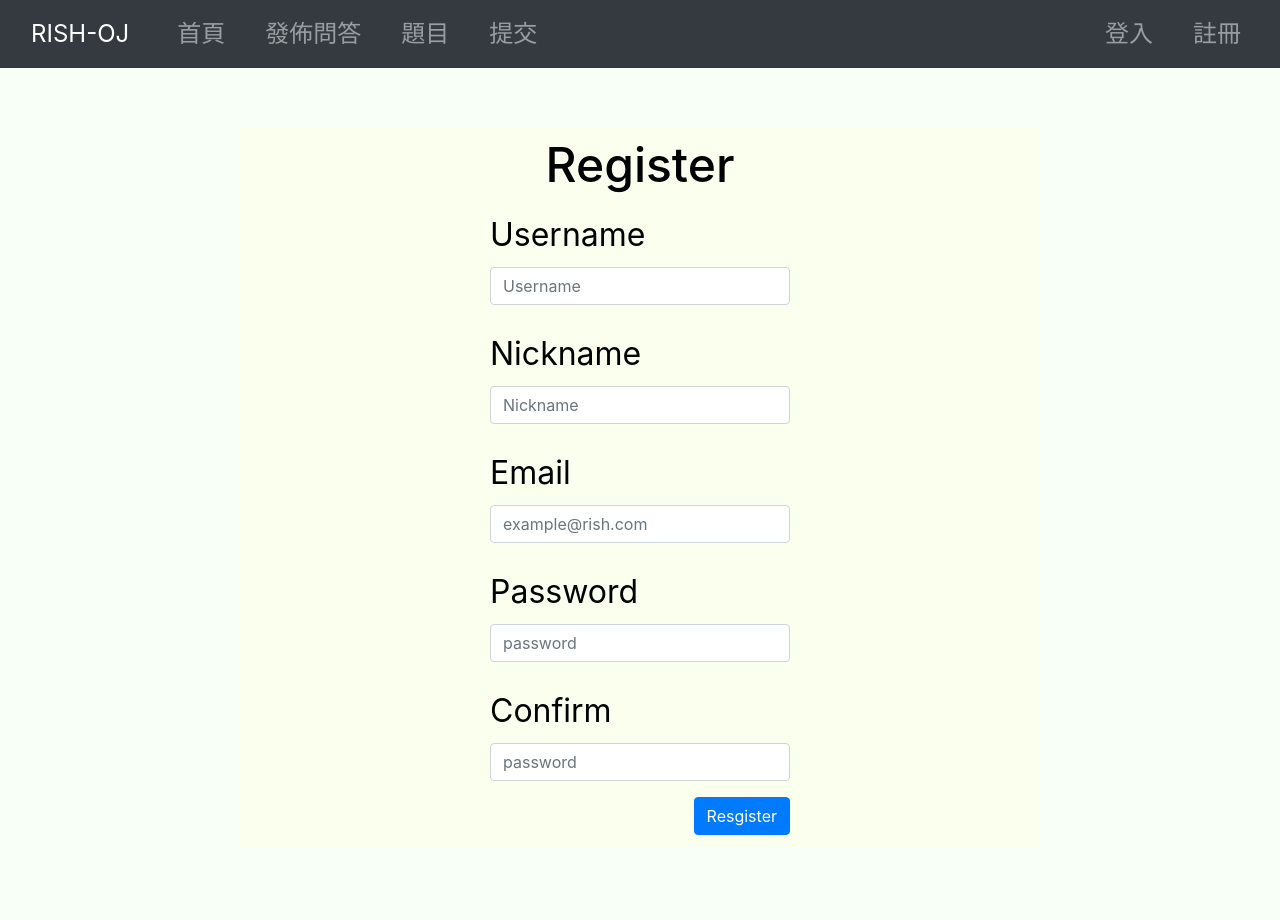
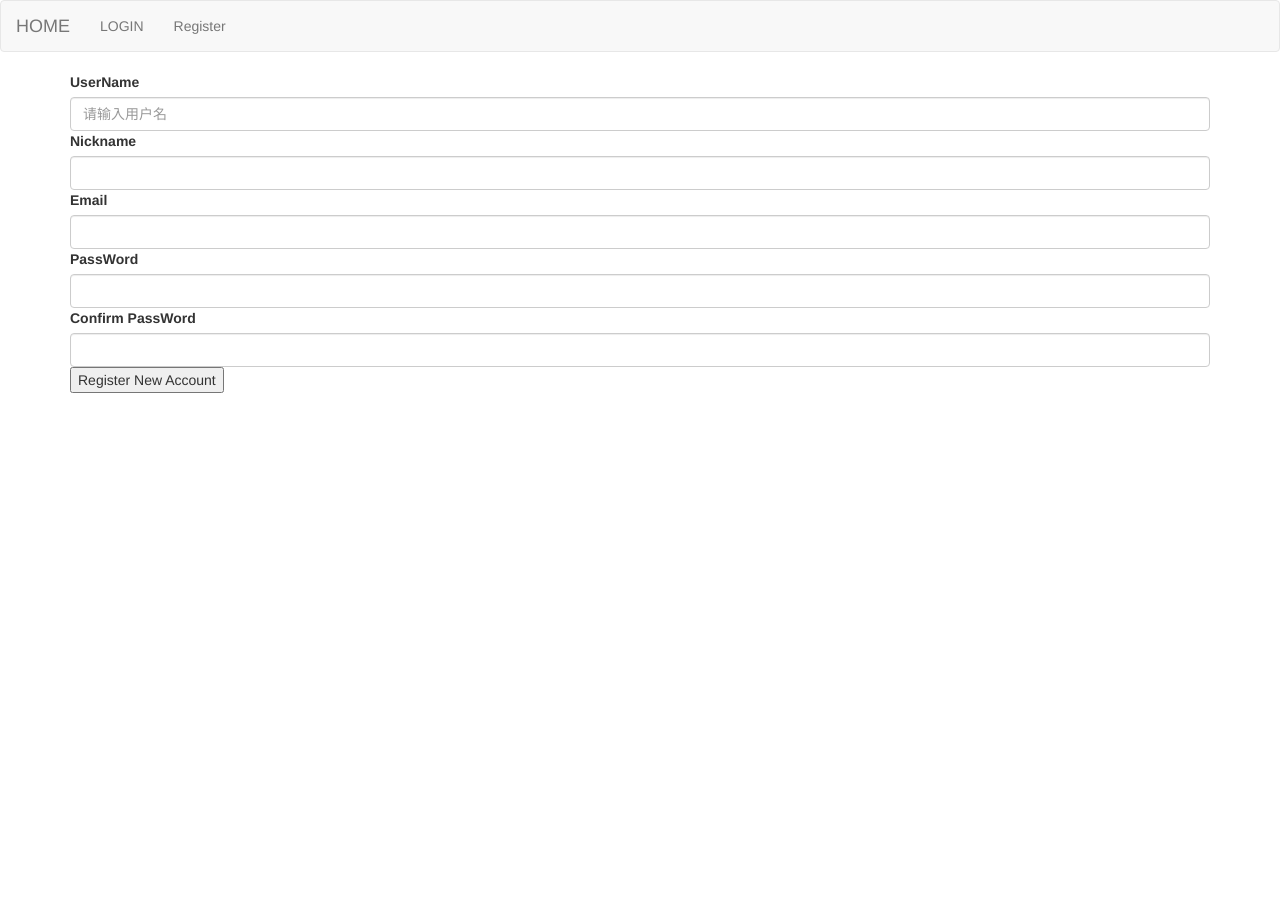
Before and after one commit to rishteam/flask-test, a Flask app: page /register in a window 1280 px wide. After the commit the page ends 393 px from the top, so only its background shows below. Run offline with Flask 2, Linux system fonts and the light colour scheme; some libraries are stand-ins or nearby versions.

Commit message:
[flask-test] change the specification

```diff
--- a/app.py
+++ b/app.py
@@ -28,14 +28,15 @@
 
 @app.route('/question_list', methods=['GET', 'POST'])
 def question_list():
-	return render_template('question_list.html')
+	questions = Problem.query.order_by(Problem.problemId.desc()).all()
+	return render_template('question_list.html',questions=questions)
 
 @app.route('/question', methods=['GET', 'POST'])
-
+@login_required
 def question():
 	return render_template('question.html')
 
-@app.route('/submit/', methods=['GET','POST'])
+@app.route('/submit', methods=['GET','POST'])
 @login_required
 def submit():
 	global submit_id
@@ -59,7 +60,7 @@
 			pass
 
 
-@app.route('/')
+@app.route('/index')
 def index():
 	return render_template('index.html')
 
@@ -76,8 +77,6 @@
 		username = Account.query.filter(Account.username == form.username.data).first()
 		email = Account.query.filter(Account.email == form.email.data).first()
 
-		print("{} | {}".format(form.password.data, form.confirm.data))
-
 		if username or email:
 			return 'Username or Email collision'
 		elif form.password.data != form.confirm.data:
@@ -92,9 +91,6 @@
 
 	return render_template('register.html', form=form)
 
-@app.route('/test')
-def test():
-	return render_template('index.html')
 
 
 @app.route('/login', methods=['GET', 'POST'])
@@ -102,9 +98,8 @@
 	form = FormLogin()
 	if form.validate_on_submit():
 		#  當使用者按下login之後，先檢核帳號是否存在系統內。
-		print("validate")
 		user = Account.query.filter_by(username=form.username.data).first()
-		print("{}: {}".format(login, user))
+
 		if user:
 			#  當使用者存在資料庫內再核對密碼是否正確。
 			if user.check_password(form.password.data):
@@ -138,9 +133,9 @@
 
 
 @app.route('/userinfo')
+@login_required
 def userinfo():
-	return 'Here is UserINFO'
-
+	return render_template('userinfo.html')
 
 if __name__ == '__main__':
 	if LISTEN_ALL:
--- a/models.py
+++ b/models.py
@@ -7,9 +7,9 @@
 class Problem(db.Model):
 	__tablename__  = 'problem'
 	__table_args__ = {'mysql_collate': 'utf8_general_ci'}
-	problemName = db.Column(db.String(100), primary_key=True)
+	uid = db.Column(db.Integer, primary_key=True , nullable=False, unique=True)
+	problemName = db.Column(db.String(100), nullable=False, unique=True)
 	problemId = db.Column(db.Integer, nullable=False, unique=True)
-	uid = db.Column(db.Integer, nullable=False, unique=True)
 
 class Account(UserMixin, db.Model):
 	__tablename__  = 'account'
--- a/templates/base.html
+++ b/templates/base.html
@@ -1,77 +1,56 @@
-<!DOCTYPE html>
-<html>
-{% import "bootstrap/wtf.html" as wtf %}
-<head>
-	<title>{% block title %}{% endblock %}</title>
-	{% with messages = get_flashed_messages() %}
-		{% if messages %}
-			{% for messages in messages %}
-				<h3>{{ messages }}</h3>
-				<script type="text/javascript">alert(1)</script>
-			{% endfor %}
-		{% endif %}
-	{% endwith %}
-</head>
+{% extends "bootstrap/base.html" %}
+{% block title %}UserRegister{% endblock title %}
 
-{% block Css %}{% endblock %}
-<link rel="stylesheet" type="text/css" href="../static/css/template.css">
-<script src="https://code.jquery.com/jquery-3.3.1.slim.min.js" integrity="sha384-q8i/X+965DzO0rT7abK41JStQIAqVgRVzpbzo5smXKp4YfRvH+8abtTE1Pi6jizo" crossorigin="anonymous"></script>
-<script src="https://cdnjs.cloudflare.com/ajax/libs/popper.js/1.14.7/umd/popper.min.js" integrity="sha384-UO2eT0CpHqdSJQ6hJty5KVphtPhzWj9WO1clHTMGa3JDZwrnQq4sF86dIHNDz0W1" crossorigin="anonymous"></script>
-<script src="https://stackpath.bootstrapcdn.com/bootstrap/4.3.1/js/bootstrap.min.js" integrity="sha384-JjSmVgyd0p3pXB1rRibZUAYoIIy6OrQ6VrjIEaFf/nJGzIxFDsf4x0xIM+B07jRM" crossorigin="anonymous"></script>
-<link rel="stylesheet" href="https://stackpath.bootstrapcdn.com/bootstrap/4.3.1/css/bootstrap.min.css" integrity="sha384-ggOyR0iXCbMQv3Xipma34MD+dH/1fQ784/j6cY/iJTQUOhcWr7x9JvoRxT2MZw1T" crossorigin="anonymous">
-<!-- <script src="{{ url_for('static',filename='js/index.js') }}"type="text/javascript"></script> -->
+{% block Css %}
+{% endblock %}
 
-<body style="background-color: rgba(204, 255, 204, 0.15)">
-	<nav class="navbar navbar-expand-md navbar-dark bg-dark fixed-top">
-		<div class="container-fluid">
-			<div class="navbar-brand" style="font-size: 1.5em;">
-				RISH-OJ
-			</div>
-			<div class="collapse navbar-collapse">
-				<ul class="navbar-nav mr-auto">
-					<li class="nav-item">
-						<a class="nav-link" href="/">首頁</a>
-					</li>
-					<li class="nav-item">
-						<a class="nav-link" href="{{ url_for('question') }}">發佈問答</a>
-					</li>
-					<li class="nav-item">
-						<a class="nav-link" href="{{ url_for('question_list') }}">題目</a>
-					</li>
-					<li class="nav-item">
-						<a class="nav-link" href="{{ url_for('submit') }}">提交</a>
-					</li>
-				</ul>
-				{% if current_user.is_authenticated %}
-					<hr class="d-sm-flex d-md-flex d-lg-none">
-					<ul class="navbar-nav ml-md-auto d-block d-sm-flex d-md-flex">
-						<li class="nav-item">
-							<a class="nav-link" href="{{ url_for('setting') }}">設定</a>
-						</li>
-						<li class="nav-item">
-							<a class="nav-link" href="{{ url_for('logout') }}">登出</a>
-						</li>
-					</ul>
-				{% else %}
-					<hr class="d-sm-flex d-md-flex d-lg-none">
-					<ul class="navbar-nav ml-md-auto d-block d-sm-flex d-md-flex">
-						<li class="nav-item">
-							<a class="nav-link" href="{{ url_for('login') }}">登入</a>
-						</li>
-						<li class="nav-item">
-							<a class="nav-link" href="{{ url_for('register') }}">註冊</a>
-						</li>
-					</ul>
-				{% endif %}
-			</div>
-		</div>
+{% block navbar %}
+<nav class="navbar navbar-default">
+  <div class="container-fluid">
+    <!-- Brand and toggle get grouped for better mobile display -->
+    <div class="navbar-header">
+      <button type="button" class="navbar-toggle collapsed" data-toggle="collapse" data-target="#bs-example-navbar-collapse-1" aria-expanded="false">
+        <span class="sr-only">Toggle navigation</span>
+        <span class="icon-bar"></span>
+        <span class="icon-bar"></span>
+        <span class="icon-bar"></span>
+      </button>
+        <!-- 透過url_for設定HOME連結綁定index -->
+      <a class="navbar-brand" href="{{ url_for('index')}}">HOME</a>
+    </div>
 
-	</nav>
+    <!-- Collect the nav links, forms, and other content for toggling -->
+    <div class="collapse navbar-collapse" id="bs-example-navbar-collapse-1">
+      <ul class="nav navbar-nav">
+        {% if current_user.is_authenticated %}
+        <!-- 透過url_for設定USERINFO連結綁定userinfo -->
+        <li><a href="{{ url_for('userinfo') }}">USERINFO</a></li>
+        <!-- 透過url_for設定LOGOUT連結綁定LOGOUT -->
+        <li><a href="{{ url_for('logout') }}">LOGOUT</a></li>
+        {% else %}
+        <!-- 透過url_for設定LOGIN連結綁定LOGIN -->
+        <li><a href="{{ url_for('login') }}">LOGIN</a></li>
+        <!-- 透過url_for設定LOGIN連結綁定LOGIN -->
+        <li><a href="{{ url_for('register') }}">Register</a></li>
+        {% endif %}
+      </ul>
 
-	{% block main %}{% endblock %}
+    </div><!-- /.navbar-collapse -->
+  </div><!-- /.container-fluid -->
+</nav>
+{% endblock navbar %}
 
-</body>
+{% block content %}
+    <div class="container">
+        <!-- 用來接後端傳來的flash-message -->
+        {% for message in get_flashed_messages() %}
+        <div class="alert alert-warning">
+            <!-- 弄一個x的button，點擊之後讓訊息消失，可參考bootstrap說明 -->
+            <button type="button" class="close" data-dismiss="alert">&times;</button>
+            {{ message }}
+        </div>
+        {% endfor %}
 
-
-
-</html>
+        {% block page_content %}{% endblock %}
+    </div>
+{% endblock content %}
--- a/templates/index.html
+++ b/templates/index.html
@@ -1,4 +1,5 @@
 {% extends 'base.html' %}
+{% import "bootstrap/wtf.html" as wtf %}
 
 {% block title %}
 Home Page
@@ -10,7 +11,7 @@
 <link rel="stylesheet" type="text/css" href="https://fonts.googleapis.com/css?family=Playball">
 {% endblock %}
 
-{% block main %}
+{% block page_content %}
 <!-- <h1>HOME PAGE</h1> -->
 <div class="container-fluid">
 	<div class="Rish_main">
--- a/templates/register.html
+++ b/templates/register.html
@@ -1,46 +1,30 @@
-{% extends 'base.html' %}
+{% extends "base.html" %}
 {% import "bootstrap/wtf.html" as wtf %}
-
-
-{% block Css %}
-<link rel="stylesheet" type="text/css" href="/static/css/register.css">
-{% endblock %}
-
-{% block title %}
-Register Page
-{% endblock %}
+{% block title %}Reister Page{% endblock title %}
 
 {% block main %}
+<div class="form-container">
+    <h1>Register Your Account</h1>
+    <h2>Welcome To My Blog</h2>
 
-<div class="test topdis">
-	<div class="form-container">
-		<h3 class="page-title">Register</h3>
-		<form method="POST" accept-charset="utf-8" autocomplete="off" role="form" class="form-horizontal">
-			{{ form.csrf_token }}
-			<div class="form-group">
-				<label for="username" class="page-text">Username</label>
-				{{ form.username(class="form-control", id="username", type="text", placeholder="Username") }}
-			</div>
-			<div class="form-group">
-				<label for="nickname" class="page-text">Nickname</label>
-				{{ form.nickname(class="form-control", id="nickname", type="text", placeholder="Nickname") }}
-			</div>
-			<div class="form-group">
-				<label for="Email" class="page-text">Email</label>
-				{{ form.email(class="form-control", id="Email", type="text", placeholder="example@rish.com") }}
-			</div>
-			<div class="form-group">
-				<label for="password" class="page-text">Password</label>
-				{{ form.password(class="form-control", id="password", placeholder="password") }}
-			</div>
-			<div class="form-group">
-				<label for="confirm" class="page-text">Confirm</label>
-				{{ form.confirm(class="form-control", id="confirm", placeholder="password") }}
-			</div>
-				{{ form.submit(id="submit", class="btn btn-primary btn-outlined float-right", value="Resgister")}}
-		</form>
-	</div>
+    {% block page_content %}
+    <form method="post">
+    	{{ form.csrf_token }}
+    	{{ form.username.label }}{{ form.username(class="form-control" ,style='color:red',placeholder='请输入用户名') }}
+    	{{ form.nickname.label }}{{ form.nickname(class="form-control", style='color:red') }}
+    	{{ form.email.label }}{{ form.email(class="form-control") }}
+    	{{ form.password.label }}{{ form.password(class="form-control" ,style='color:red') }}
+    	{{ form.confirm.label }}{{ form.confirm(class="form-control" ,style='color:red') }}
+    	{{ form.submit() }}
+    </form>
+
+    <br>
+    {% endblock %}
+	<!-- <div class="col-md-4">
+		{{ wtf.quick_form(form) }}
+	</div> -->
 </div>
 
 
+
 {% endblock %}
```
Also changed, not shown: templates/basex.html (deleted, +0 -50 lines), templates/basey.html (deleted, +0 -50 lines), templates/login.html (+12 -59 lines), templates/loginx.html (deleted, +0 -14 lines), templates/question_list.html (+22 -0 lines), templates/registerx.html (deleted, +0 -27 lines), templates/userinfo.html (added, +17 -0 lines).
